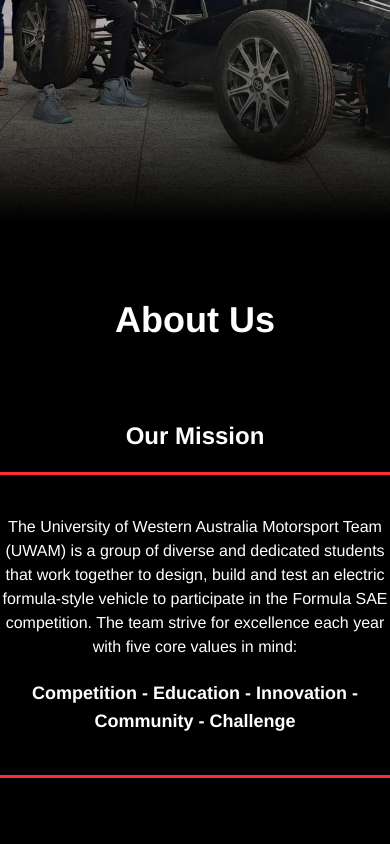
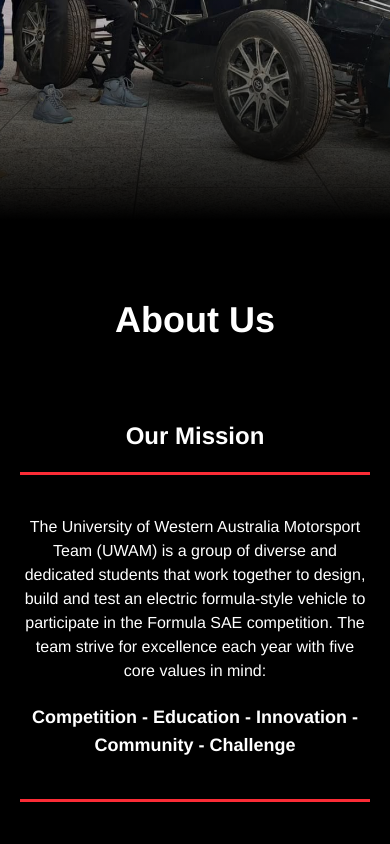
Before and after one commit to didarulshahriar37/Formula-IUT-Website, a React (Vite) app: page /about in a window 390 px wide. Shown: the part 624-1468 px from the top of the page. Built offline with nearby package versions, Linux system fonts and the light colour scheme.

Commit message:
modified about page and added contact page

```diff
--- a/src/pages/About/About.jsx
+++ b/src/pages/About/About.jsx
@@ -7,6 +7,7 @@
         <div className='relative w-full h-svh min-h-80'>
             <img src={AboutUs} alt="" className='w-full h-full object-cover' />
             <div className='absolute left-0 right-0 bottom-0 h-1/3 bg-linear-to-b from-transparent to-black pointer-events-none'></div>
+            <div className='px-5 md:px-0'>
                 <div>
                     <h2 className='text-4xl md:text-6xl font-extrabold text-white text-center mt-20 mb-20 w-11/12 mx-auto'>About Us</h2>
                 </div>
@@ -46,6 +47,7 @@
                     </div>
                 </div>
             </div>
+        </div>
     );
 };
 
--- /dev/null
+++ b/src/pages/Contact/Contact.jsx
@@ -0,0 +1,11 @@
+import React from 'react';
+
+const Contact = () => {
+    return (
+        <div>
+
+        </div>
+    );
+};
+
+export default Contact;
--- a/src/pages/Team/Team.jsx
+++ b/src/pages/Team/Team.jsx
@@ -6,6 +6,7 @@
         <div className='relative w-full h-svh min-h-80'>
             <img src={TeamPhoto} alt="" className='w-full h-full object-cover' />
             <div className='absolute left-0 right-0 bottom-0 h-1/3 bg-linear-to-b from-transparent to-black pointer-events-none'></div>
+            <div className='px-5 md:px-0'>
                 <div>
                     <h2 className='text-4xl md:text-6xl font-extrabold text-white text-center mt-20 mb-20 w-11/12 mx-auto'>Meet Our Team</h2>
                 </div>
@@ -15,6 +16,7 @@
                     <p className='text-base md:text-lg text-center'>The University of Western Australia Motorsport Team (UWAM) is a group of diverse and dedicated students that work together to design, build and test an electric formula-style vehicle to participate in the Formula SAE competition. The team strive for excellence each year with five core values in mind:</p>
                 </div>
             </div>
+        </div>
     );
 };
 
--- a/src/routes/Route.jsx
+++ b/src/routes/Route.jsx
@@ -3,6 +3,7 @@
 import Home from "../pages/Home/Home";
 import About from "../pages/About/About";
 import Team from "../pages/Team/Team";
+import Contact from "../pages/Contact/Contact";
 
 const router = createBrowserRouter([
   {
@@ -21,6 +22,10 @@
         {
           path: "/team",
           Component: Team
+        },
+        {
+          path: "/contact",
+          Component: Contact
         }
     ],
   },
```
Also changed, not shown: src/assets/IUT.png (added). Lines whose indentation alone changed are shown as unchanged.
